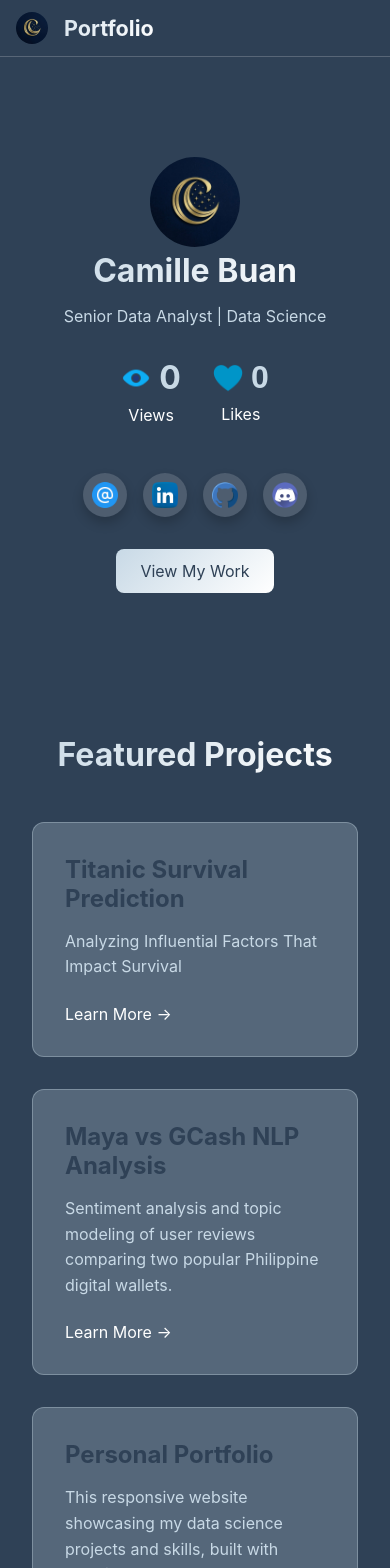
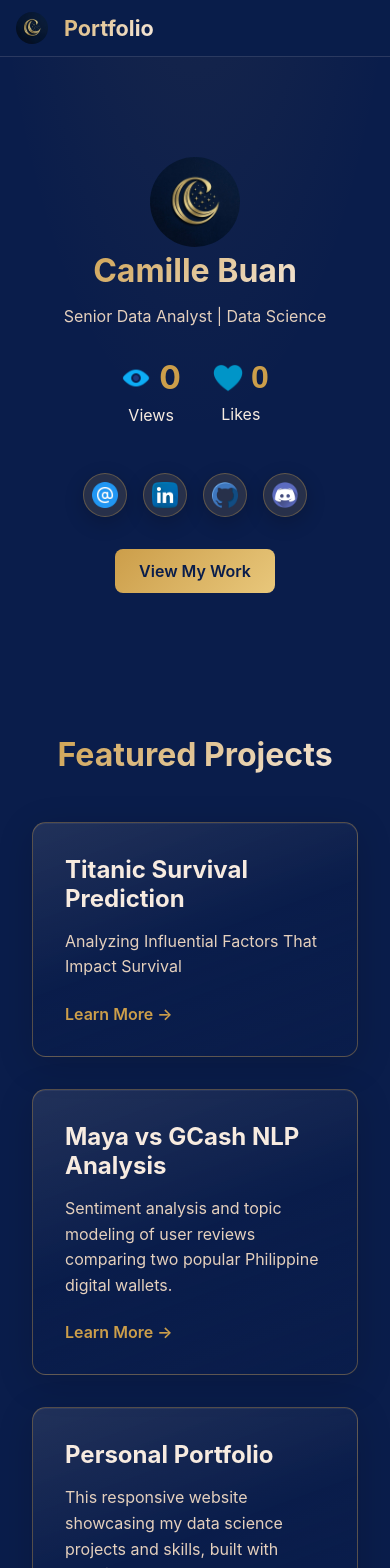
Before and after one commit to csbuan/my-portfolio, a Next.js app: page / in a window 390 px wide. Shown: the top 1568 px of the page. Built offline with nearby package versions, Linux system fonts and the light colour scheme; no server answers.

Commit message:
changed the color palette to Ritz Paris Paletter

```diff
--- a/app/about/about.module.css
+++ b/app/about/about.module.css
@@ -1,7 +1,7 @@
 .main {
   min-height: 100vh;
-  background: var(--color-navy);
-  color: var(--color-white);
+  background: transparent;
+  color: var(--color-ivory);
   font-family: -apple-system, BlinkMacSystemFont, 'Segoe UI', Roboto, Oxygen, Ubuntu, Cantarell, sans-serif;
   margin-top: 80px;
 }
@@ -12,7 +12,7 @@
   align-items: center;
   padding: 1.5rem 2rem;
   background: var(--color-bg-overlay);
-  border-bottom: 1px solid rgba(255, 255, 255, 0.2);
+  border-bottom: 1px solid var(--color-border-ivory);
   position: fixed;
   top: 0;
   left: 0;
@@ -26,7 +26,7 @@
   gap: 0.5rem;
   font-size: 1.5rem;
   font-weight: bold;
-  background: linear-gradient(135deg, var(--color-sky) 0%, var(--color-white) 100%);
+  background: var(--gradient-heading);
   -webkit-background-clip: text;
   -webkit-text-fill-color: transparent;
   background-clip: text;
@@ -47,7 +47,7 @@
 }
 
 .navLinks a:hover {
-  color: var(--color-white);
+  color: var(--color-gold);
 }
 
 .container {
@@ -59,14 +59,18 @@
 .container h1 {
   font-size: 3rem;
   margin-bottom: 2rem;
-  background: linear-gradient(135deg, var(--color-sky) 0%, var(--color-white) 100%);
+  background: var(--gradient-heading);
   -webkit-background-clip: text;
   -webkit-text-fill-color: transparent;
   background-clip: text;
 }
 
 .content {
-  background: rgba(47, 65, 86, 0.55);
+  background: linear-gradient(
+    160deg,
+    rgba(247, 235, 224, 0.06) 0%,
+    rgba(10, 29, 75, 0.5) 100%
+  );
   border: 1px solid var(--color-border);
   border-radius: 0.75rem;
   padding: 2rem;
@@ -86,8 +90,8 @@
   font-size: 1.75rem;
   margin-top: 2.5rem;
   margin-bottom: 1.5rem;
-  color: var(--color-white);
-  border-bottom: 2px solid rgba(200, 217, 230, 0.3);
+  color: var(--color-ivory);
+  border-bottom: 2px solid var(--color-border);
   padding-bottom: 0.75rem;
 }
 
@@ -99,14 +103,19 @@
 }
 
 .skillItem {
-  background: rgba(47, 65, 86, 0.35);
+  background: linear-gradient(
+    145deg,
+    rgba(204, 158, 74, 0.1) 0%,
+    rgba(10, 29, 75, 0.45) 100%
+  );
   padding: 1.5rem;
   border-radius: 0.5rem;
-  border: 1px solid rgba(200, 217, 230, 0.2);
+  border: 1px solid var(--color-border);
+  box-shadow: 0 4px 24px rgba(0, 0, 0, 0.12);
 }
 
 .skillItem h3 {
-  color: var(--color-sky);
+  color: var(--color-gold);
   margin-bottom: 1rem;
   font-size: 1.1rem;
 }
@@ -117,13 +126,13 @@
 }
 
 .skillItem li {
-  color: var(--color-white);
+  color: var(--color-ivory);
   padding: 0.5rem 0;
 }
 
 .skillItem li:before {
   content: '▸ ';
-  color: var(--color-sky);
+  color: var(--color-gold);
   margin-right: 0.5rem;
 }
 
@@ -134,22 +143,26 @@
 
 .experienceItem,
 .educationItem {
-  background: rgba(47, 65, 86, 0.35);
+  background: linear-gradient(
+    145deg,
+    rgba(247, 235, 224, 0.05) 0%,
+    rgba(10, 29, 75, 0.42) 100%
+  );
   padding: 1.5rem;
   border-radius: 0.5rem;
-  border: 1px solid rgba(200, 217, 230, 0.2);
+  border: 1px solid var(--color-border);
   margin-bottom: 1rem;
 }
 
 .experienceItem h3,
 .educationItem h3 {
-  color: var(--color-sky);
+  color: var(--color-gold);
   margin-bottom: 0.5rem;
   font-size: 1.1rem;
 }
 
 .date {
-  color: var(--color-white);
+  color: var(--color-ivory);
   font-size: 0.9rem;
   margin-bottom: 0.75rem;
 }
--- a/app/blogs/blogs.module.css
+++ b/app/blogs/blogs.module.css
@@ -1,7 +1,7 @@
 .main {
   min-height: 100vh;
-  background: var(--color-navy);
-  color: var(--color-white);
+  background: transparent;
+  color: var(--color-ivory);
   font-family: -apple-system, BlinkMacSystemFont, 'Segoe UI', Roboto, Oxygen, Ubuntu, Cantarell, sans-serif;
   margin-top: 80px;
 }
@@ -12,7 +12,7 @@
   align-items: center;
   padding: 1.5rem 2rem;
   background: var(--color-bg-overlay);
-  border-bottom: 1px solid rgba(255, 255, 255, 0.2);
+  border-bottom: 1px solid var(--color-border-ivory);
   position: fixed;
   top: 0;
   left: 0;
@@ -26,7 +26,7 @@
   gap: 0.5rem;
   font-size: 1.5rem;
   font-weight: bold;
-  background: linear-gradient(135deg, var(--color-sky) 0%, var(--color-white) 100%);
+  background: var(--gradient-heading);
   -webkit-background-clip: text;
   -webkit-text-fill-color: transparent;
   background-clip: text;
@@ -48,7 +48,7 @@
 }
 
 .navLinks a:hover {
-  color: var(--color-white);
+  color: var(--color-gold);
 }
 
 .container {
@@ -60,15 +60,19 @@
 .container h1 {
   font-size: 3rem;
   margin-bottom: 2rem;
-  background: linear-gradient(135deg, var(--color-sky) 0%, var(--color-white) 100%);
+  background: var(--gradient-heading);
   -webkit-background-clip: text;
   -webkit-text-fill-color: transparent;
   background-clip: text;
 }
 
 .content {
-  background: rgba(47, 65, 86, 0.55);
-  border: 1px solid rgba(200, 217, 230, 0.3);
+  background: linear-gradient(
+    160deg,
+    rgba(247, 235, 224, 0.06) 0%,
+    rgba(10, 29, 75, 0.5) 100%
+  );
+  border: 1px solid var(--color-border);
   border-radius: 0.75rem;
   padding: 2rem;
   line-height: 1.8;
@@ -82,7 +86,7 @@
 .footer {
   text-align: center;
   padding: 2rem;
-  border-top: 1px solid rgba(200, 217, 230, 0.3);
+  border-top: 1px solid var(--color-border);
   color: var(--color-sky);
   margin-top: 3rem;
 }
--- a/app/certificates/certificates.module.css
+++ b/app/certificates/certificates.module.css
@@ -1,7 +1,7 @@
 .main {
   min-height: 100vh;
-  background: var(--color-navy);
-  color: var(--color-white);
+  background: transparent;
+  color: var(--color-ivory);
   font-family: -apple-system, BlinkMacSystemFont, 'Segoe UI', Roboto, Oxygen, Ubuntu, Cantarell, sans-serif;
   margin-top: 80px;
 }
@@ -12,7 +12,7 @@
   align-items: center;
   padding: 1.5rem 2rem;
   background: var(--color-bg-overlay);
-  border-bottom: 1px solid rgba(255, 255, 255, 0.2);
+  border-bottom: 1px solid var(--color-border-ivory);
   position: fixed;
   top: 0;
   left: 0;
@@ -26,7 +26,7 @@
   gap: 0.5rem;
   font-size: 1.5rem;
   font-weight: bold;
-  background: linear-gradient(135deg, var(--color-sky) 0%, var(--color-white) 100%);
+  background: var(--gradient-heading);
   -webkit-background-clip: text;
   -webkit-text-fill-color: transparent;
   background-clip: text;
@@ -48,7 +48,7 @@
 }
 
 .navLinks a:hover {
-  color: var(--color-white);
+  color: var(--color-gold);
 }
 
 .container {
@@ -60,15 +60,19 @@
 .container h1 {
   font-size: 3rem;
   margin-bottom: 2rem;
-  background: linear-gradient(135deg, var(--color-sky) 0%, var(--color-white) 100%);
+  background: var(--gradient-heading);
   -webkit-background-clip: text;
   -webkit-text-fill-color: transparent;
   background-clip: text;
 }
 
 .content {
-  background: rgba(47, 65, 86, 0.55);
-  border: 1px solid rgba(200, 217, 230, 0.3);
+  background: linear-gradient(
+    160deg,
+    rgba(247, 235, 224, 0.06) 0%,
+    rgba(10, 29, 75, 0.5) 100%
+  );
+  border: 1px solid var(--color-border);
   border-radius: 0.75rem;
   padding: 2rem;
   line-height: 1.8;
@@ -82,7 +86,7 @@
 .footer {
   text-align: center;
   padding: 2rem;
-  border-top: 1px solid rgba(200, 217, 230, 0.3);
+  border-top: 1px solid var(--color-border);
   color: var(--color-sky);
   margin-top: 3rem;
 }
--- a/app/components/NavBar.module.css
+++ b/app/components/NavBar.module.css
@@ -4,7 +4,7 @@
   left: 0;
   right: 0;
   background: var(--color-bg-overlay);
-  border-bottom: 1px solid rgba(255, 255, 255, 0.2);
+  border-bottom: 1px solid var(--color-border-ivory);
   z-index: 200;
 }
 
@@ -24,7 +24,7 @@
   font-size: 1.35rem;
   font-weight: bold;
   text-decoration: none;
-  background: linear-gradient(135deg, var(--color-sky) 0%, var(--color-white) 100%);
+  background: var(--gradient-heading);
   -webkit-background-clip: text;
   -webkit-text-fill-color: transparent;
   background-clip: text;
@@ -46,7 +46,7 @@
   display: block;
   height: 3px;
   border-radius: 2px;
-  background: white;
+  background: var(--color-ivory);
   transition: transform 0.3s ease, opacity 0.3s ease;
 }
 
@@ -72,7 +72,7 @@
 }
 
 .navLinks a {
-  color: var(--color-white);
+  color: var(--color-ivory);
   text-decoration: none;
   font-weight: 500;
   font-size: 1rem;
@@ -80,7 +80,7 @@
 }
 
 .navLinks a:hover {
-  color: var(--color-sky);
+  color: var(--color-gold);
 }
 
 @media (max-width: 768px) {
@@ -93,7 +93,7 @@
     top: 100%;
     left: 0;
     right: 0;
-    background: rgba(5, 10, 20, 0.95);
+    background: rgba(10, 29, 75, 0.98);
     flex-direction: column;
     align-items: stretch;
     max-height: 0;
@@ -106,7 +106,7 @@
   }
 
   .navLinks li {
-    border-top: 1px solid rgba(255, 255, 255, 0.2);
+    border-top: 1px solid var(--color-border-ivory);
   }
 
   .navLinks a {
--- a/app/contact/contact.module.css
+++ b/app/contact/contact.module.css
@@ -1,7 +1,7 @@
 .main {
   min-height: 100vh;
-  background: var(--color-navy);
-  color: var(--color-white);
+  background: transparent;
+  color: var(--color-ivory);
   font-family: -apple-system, BlinkMacSystemFont, 'Segoe UI', Roboto, Oxygen, Ubuntu, Cantarell, sans-serif;
   margin-top: 80px;
 }
@@ -12,7 +12,7 @@
   align-items: center;
   padding: 1.5rem 2rem;
   background: var(--color-bg-overlay);
-  border-bottom: 1px solid rgba(255, 255, 255, 0.2);
+  border-bottom: 1px solid var(--color-border-ivory);
   position: fixed;
   top: 0;
   left: 0;
@@ -26,7 +26,7 @@
   gap: 0.5rem;
   font-size: 1.5rem;
   font-weight: bold;
-  background: linear-gradient(135deg, var(--color-sky) 0%, var(--color-white) 100%);
+  background: var(--gradient-heading);
   -webkit-background-clip: text;
   -webkit-text-fill-color: transparent;
   background-clip: text;
@@ -47,7 +47,7 @@
 }
 
 .navLinks a:hover {
-  color: var(--color-white);
+  color: var(--color-gold);
 }
 
 .container {
@@ -59,7 +59,7 @@
 .container h1 {
   font-size: 3rem;
   margin-bottom: 1rem;
-  background: linear-gradient(135deg, var(--color-sky) 0%, var(--color-white) 100%);
+  background: var(--gradient-heading);
   -webkit-background-clip: text;
   -webkit-text-fill-color: transparent;
   background-clip: text;
@@ -79,7 +79,11 @@
 
 .contactInfo,
 .form {
-  background: rgba(47, 65, 86, 0.35);
+  background: linear-gradient(
+    160deg,
+    rgba(247, 235, 224, 0.06) 0%,
+    rgba(10, 29, 75, 0.48) 100%
+  );
   border: 1px solid var(--color-border);
   border-radius: 0.75rem;
   padding: 2rem;
@@ -89,7 +93,7 @@
 .form h2 {
   font-size: 1.5rem;
   margin-bottom: 2rem;
-  color: var(--color-sky);
+  color: var(--color-gold);
 }
 
 .infoItem {
@@ -97,7 +101,7 @@
 }
 
 .infoItem h3 {
-  color: var(--color-white);
+  color: var(--color-ivory);
   margin-bottom: 0.5rem;
   font-size: 1rem;
 }
@@ -109,7 +113,7 @@
 }
 
 .infoItem a:hover {
-  color: var(--color-white);
+  color: var(--color-gold);
 }
 
 .formGroup {
@@ -127,10 +131,10 @@
 .formGroup textarea {
   width: 100%;
   padding: 0.75rem;
-  background: rgba(47, 65, 86, 0.5);
+  background: rgba(10, 29, 75, 0.55);
   border: 1px solid var(--color-border);
   border-radius: 0.5rem;
-  color: var(--color-sky);
+  color: var(--color-ivory);
   font-family: inherit;
   font-size: 1rem;
   transition: border-color 0.3s ease;
@@ -139,7 +143,7 @@
 .formGroup input:focus,
 .formGroup textarea:focus {
   outline: none;
-  border-color: rgba(200, 217, 230, 0.85);
+  border-color: rgba(204, 158, 74, 0.75);
 }
 
 .formGroup input::placeholder,
@@ -150,7 +154,7 @@
 .submitButton {
   width: 100%;
   padding: 0.75rem 1.5rem;
-  background: linear-gradient(135deg, var(--color-sky) 0%, var(--color-white) 100%);
+  background: var(--gradient-cta);
   color: var(--color-navy);
   border: none;
   border-radius: 0.5rem;
@@ -162,7 +166,7 @@
 
 .submitButton:hover {
   transform: translateY(-2px);
-  box-shadow: 0 10px 25px rgba(88, 124, 141, 0.4);
+  box-shadow: var(--shadow-gold);
 }
 
 .submitButton:active {
--- a/app/globals.css
+++ b/app/globals.css
@@ -10,18 +10,32 @@ body {
   overflow-x: hidden;
 }
 
+/* Ritz Paris palette — Regal Navy, Opulent Gold, Ethereal Ivory */
 :root {
-  --color-navy: #2F4156;
-  --color-sky: #C8D9E6;
-  --color-white: #FFFFFF;
-  --color-muted: #B3C8DA;
-  --color-bg-overlay: rgba(47, 65, 86, 0.95);
-  --color-border: rgba(200, 217, 230, 0.35);
+  --color-navy: #0a1d4b;
+  --color-gold: #cc9e4a;
+  --color-ivory: #f7ebe0;
+  /* Legacy names used across modules (mapped to the palette) */
+  --color-white: var(--color-ivory);
+  --color-sky: #e5d0bd;
+  --color-muted: rgba(247, 235, 224, 0.55);
+  --color-bg-overlay: rgba(10, 29, 75, 0.97);
+  --color-border: rgba(204, 158, 74, 0.38);
+  --color-border-ivory: rgba(247, 235, 224, 0.14);
+  --gradient-heading: linear-gradient(135deg, var(--color-gold) 0%, var(--color-ivory) 100%);
+  --gradient-cta: linear-gradient(135deg, var(--color-gold) 0%, #e8c77b 100%);
+  --shadow-gold: 0 14px 44px rgba(204, 158, 74, 0.18);
 }
 
 body {
-  background: var(--color-navy);
-  color: var(--color-white);
+  background-color: var(--color-navy);
+  background-image: radial-gradient(
+      ellipse 100% 70% at 50% -15%,
+      rgba(204, 158, 74, 0.09),
+      transparent 55%
+    ),
+    radial-gradient(ellipse 60% 50% at 100% 100%, rgba(10, 29, 75, 0.9), transparent 45%);
+  color: var(--color-ivory);
 }
 
 a {
--- a/app/page.module.css
+++ b/app/page.module.css
@@ -1,7 +1,7 @@
 .main {
   min-height: 100vh;
-  background: var(--color-navy);
-  color: var(--color-white);
+  background: transparent;
+  color: var(--color-ivory);
   font-family: -apple-system, BlinkMacSystemFont, 'Segoe UI', Roboto, Oxygen, Ubuntu, Cantarell, sans-serif;
   margin-top: 80px;
 }
@@ -12,7 +12,7 @@
   align-items: center;
   padding: 1.5rem 2rem;
   background: var(--color-bg-overlay);
-  border-bottom: 1px solid rgba(255, 255, 255, 0.2);
+  border-bottom: 1px solid var(--color-border-ivory);
   position: fixed;
   top: 0;
   left: 0;
@@ -26,7 +26,7 @@
   gap: 0.5rem;
   font-size: 1.5rem;
   font-weight: bold;
-  background: linear-gradient(135deg, var(--color-sky) 0%, var(--color-white) 100%);
+  background: var(--gradient-heading);
   -webkit-background-clip: text;
   -webkit-text-fill-color: transparent;
   background-clip: text;
@@ -41,13 +41,13 @@
 }
 
 .navLinks a {
-  color: var(--color-white);
+  color: var(--color-ivory);
   text-decoration: none;
   transition: color 0.3s ease;
 }
 
 .navLinks a:hover {
-  color: var(--color-sky);
+  color: var(--color-gold);
 }
 
 .hero {
@@ -62,7 +62,7 @@
 .heroContent h1 {
   font-size: 3.5rem;
   margin: 0;
-  background: linear-gradient(135deg, var(--color-sky) 0%, var(--color-white) 100%);
+  background: var(--gradient-heading);
   -webkit-background-clip: text;
   -webkit-text-fill-color: transparent;
   background-clip: text;
@@ -78,16 +78,17 @@
 .cta {
   display: inline-block;
   padding: 0.75rem 1.5rem;
-  background: linear-gradient(135deg, var(--color-sky) 0%, var(--color-white) 100%);
+  background: var(--gradient-cta);
   color: var(--color-navy);
   text-decoration: none;
   border-radius: 0.5rem;
+  font-weight: 600;
   transition: transform 0.3s ease, box-shadow 0.3s ease;
 }
 
 .cta:hover {
   transform: translateY(-2px);
-  box-shadow: 0 10px 25px rgba(88, 124, 141, 0.45);
+  box-shadow: var(--shadow-gold);
 }
 
 .featured {
@@ -100,7 +101,7 @@
   font-size: 2.5rem;
   text-align: center;
   margin-bottom: 3rem;
-  background: linear-gradient(135deg, var(--color-sky) 0%, var(--color-white) 100%);
+  background: var(--gradient-heading);
   -webkit-background-clip: text;
   -webkit-text-fill-color: transparent;
   background-clip: text;
@@ -114,22 +115,29 @@
 }
 
 .projectCard {
-  background: rgba(200, 217, 230, 0.25);
+  background: linear-gradient(
+    160deg,
+    rgba(247, 235, 224, 0.1) 0%,
+    rgba(10, 29, 75, 0.35) 50%,
+    rgba(10, 29, 75, 0.55) 100%
+  );
   border: 1px solid var(--color-border);
-  border-radius: 0.75rem;
+  border-radius: 0.85rem;
   padding: 2rem;
-  transition: border-color 0.3s ease, transform 0.3s ease;
+  box-shadow: 0 8px 36px rgba(0, 0, 0, 0.16), inset 0 1px 0 rgba(247, 235, 224, 0.06);
+  transition: border-color 0.35s ease, transform 0.35s ease, box-shadow 0.35s ease;
 }
 
 .projectCard:hover {
-  border-color: rgba(200, 217, 230, 0.7);
-  transform: translateY(-5px);
+  border-color: rgba(204, 158, 74, 0.7);
+  box-shadow: var(--shadow-gold), inset 0 1px 0 rgba(247, 235, 224, 0.08);
+  transform: translateY(-6px);
 }
 
 .projectCard h3 {
   font-size: 1.5rem;
   margin: 0 0 1rem 0;
-  color: var(--color-navy);
+  color: var(--color-ivory);
 }
 
 .projectCard p {
@@ -139,18 +147,19 @@
 }
 
 .projectCard a {
-  color: var(--color-white);
+  color: var(--color-gold);
+  font-weight: 600;
   text-decoration: none;
   transition: color 0.3s ease;
 }
 
 .projectCard a:hover {
-  color: var(--color-sky);
+  color: var(--color-ivory);
 }
 
 .socials {
   margin: 3rem 0 2rem;
-  color: var(--color-white);
+  color: var(--color-ivory);
 }
 
 .socials p {
@@ -164,26 +173,6 @@
   justify-content: center;
   gap: 1rem;
   align-items: center;
-}
-
-.socialLink {
-  width: 40px;
-  height: 40px;
-  border-radius: 50%;
-  display: inline-flex;
-  align-items: center;
-  justify-content: center;
-  background: rgba(255, 255, 255, 0.15);
-  color: #fff;
-  font-weight: 600;
-  text-decoration: none;
-  box-shadow: 0 6px 12px rgba(0, 0, 0, 0.2);
-  transition: transform 0.2s ease, background 0.2s ease;
-}
-
-.socialLink:hover {
-  transform: translateY(-2px);
-  background: rgba(255, 255, 255, 0.28);
 }
 
 .footer {
@@ -237,7 +226,7 @@
 .statNumber {
   font-size: 2rem;
   font-weight: bold;
-  color: var(--color-sky);
+  color: var(--color-gold);
   background: none;
   border: none;
   cursor: pointer;
@@ -251,7 +240,7 @@
 
 .statLabel {
   display: block;
-  color: var(--color-white);
+  color: var(--color-ivory);
   font-size: 1rem;
 }
 
@@ -261,7 +250,7 @@
   margin-bottom: 0.25rem;
   padding: 4px;
   border-radius: 50%;
-  background: #071730;
+  background: rgba(5, 14, 38, 0.95);
 }
 
 .statIconSmall {
@@ -280,16 +269,22 @@
 .socialLink {
   width: 44px;
   height: 44px;
-  background: rgba(255, 255, 255, 0.15);
+  background: rgba(204, 158, 74, 0.15);
+  border: 1px solid rgba(204, 158, 74, 0.35);
   border-radius: 50%;
-  display: flex;
+  display: inline-flex;
   justify-content: center;
   align-items: center;
-  transition: background 0.3s ease;
+  color: var(--color-ivory);
+  text-decoration: none;
+  box-shadow: 0 6px 20px rgba(0, 0, 0, 0.2);
+  transition: transform 0.2s ease, background 0.3s ease, border-color 0.3s ease;
 }
 
 .socialLink:hover {
-  background: rgba(255, 255, 255, 0.28);
+  transform: translateY(-2px);
+  background: rgba(204, 158, 74, 0.28);
+  border-color: rgba(204, 158, 74, 0.55);
 }
 
 
--- a/app/projects/projects.module.css
+++ b/app/projects/projects.module.css
@@ -1,7 +1,7 @@
 .main {
   min-height: 100vh;
-  background: var(--color-navy);
-  color: var(--color-white);
+  background: transparent;
+  color: var(--color-ivory);
   font-family: -apple-system, BlinkMacSystemFont, 'Segoe UI', Roboto, Oxygen, Ubuntu, Cantarell, sans-serif;
   margin-top: 80px;
 }
@@ -12,7 +12,7 @@
   align-items: center;
   padding: 1.5rem 2rem;
   background: var(--color-bg-overlay);
-  border-bottom: 1px solid rgba(255, 255, 255, 0.2);
+  border-bottom: 1px solid var(--color-border-ivory);
   position: fixed;
   top: 0;
   left: 0;
@@ -26,7 +26,7 @@
   gap: 0.5rem;
   font-size: 1.5rem;
   font-weight: bold;
-  background: linear-gradient(135deg, var(--color-sky) 0%, var(--color-white) 100%);
+  background: var(--gradient-heading);
   -webkit-background-clip: text;
   -webkit-text-fill-color: transparent;
   background-clip: text;
@@ -47,7 +47,7 @@
 }
 
 .navLinks a:hover {
-  color: var(--color-white);
+  color: var(--color-gold);
 }
 
 .container {
@@ -59,10 +59,11 @@
 .container h1 {
   font-size: 3rem;
   margin-bottom: 1rem;
-  background: linear-gradient(135deg, var(--color-sky) 0%, var(--color-white) 100%);
+  background: var(--gradient-heading);
   -webkit-background-clip: text;
   -webkit-text-fill-color: transparent;
   background-clip: text;
+  letter-spacing: -0.02em;
 }
 
 .subtitle {
@@ -78,26 +79,34 @@
 }
 
 .projectItem {
-  background: rgba(200, 217, 230, 0.15);
+  background: linear-gradient(
+    155deg,
+    rgba(247, 235, 224, 0.07) 0%,
+    rgba(10, 29, 75, 0.45) 45%,
+    rgba(10, 29, 75, 0.65) 100%
+  );
   border: 1px solid var(--color-border);
-  border-radius: 0.75rem;
+  border-radius: 0.85rem;
   padding: 2rem;
-  transition: border-color 0.3s ease, transform 0.3s ease;
+  box-shadow: 0 8px 36px rgba(0, 0, 0, 0.18), inset 0 1px 0 rgba(247, 235, 224, 0.06);
+  transition: border-color 0.35s ease, transform 0.35s ease, box-shadow 0.35s ease;
 }
 
 .projectItem:hover {
-  border-color: rgba(200, 217, 230, 0.7);
-  transform: translateX(5px);
+  border-color: rgba(204, 158, 74, 0.75);
+  box-shadow: var(--shadow-gold), inset 0 1px 0 rgba(247, 235, 224, 0.1);
+  transform: translateX(6px);
 }
 
 .projectItem h2 {
   font-size: 1.75rem;
   margin: 0 0 1rem 0;
-  color: var(--color-white);
+  color: var(--color-ivory);
+  font-weight: 600;
 }
 
 .projectItem p {
-  line-height: 1.6;
+  line-height: 1.65;
   color: var(--color-sky);
   margin: 0 0 1.5rem 0;
 }
@@ -105,30 +114,44 @@
 .technologies {
   display: flex;
   flex-wrap: wrap;
-  gap: 0.75rem;
+  gap: 0.65rem;
   margin-bottom: 1.5rem;
 }
 
 .tag {
   display: inline-block;
-  background: rgba(200, 217, 230, 0.16);
-  border: 1px solid rgba(200, 217, 230, 0.3);
-  color: var(--color-navy);
-  padding: 0.25rem 0.75rem;
-  border-radius: 0.25rem;
-  font-size: 0.875rem;
+  background: linear-gradient(
+    145deg,
+    rgba(204, 158, 74, 0.18) 0%,
+    rgba(10, 29, 75, 0.5) 100%
+  );
+  border: 1px solid rgba(204, 158, 74, 0.55);
+  color: var(--color-ivory);
+  padding: 0.35rem 0.9rem;
+  border-radius: 0.35rem;
+  font-size: 0.8125rem;
+  font-weight: 600;
+  letter-spacing: 0.04em;
+  text-transform: uppercase;
+  box-shadow: 0 2px 12px rgba(204, 158, 74, 0.1);
+  transition: border-color 0.25s ease, box-shadow 0.25s ease;
+}
+
+.tag:hover {
+  border-color: rgba(204, 158, 74, 0.85);
+  box-shadow: 0 4px 16px rgba(204, 158, 74, 0.2);
 }
 
 .projectLink {
   display: inline-block;
-  color: var(--color-sky);
+  color: var(--color-gold);
   text-decoration: none;
   transition: color 0.3s ease;
-  font-weight: 500;
+  font-weight: 600;
 }
 
 .projectLink:hover {
-  color: var(--color-white);
+  color: var(--color-ivory);
 }
 
 .footer {
```
